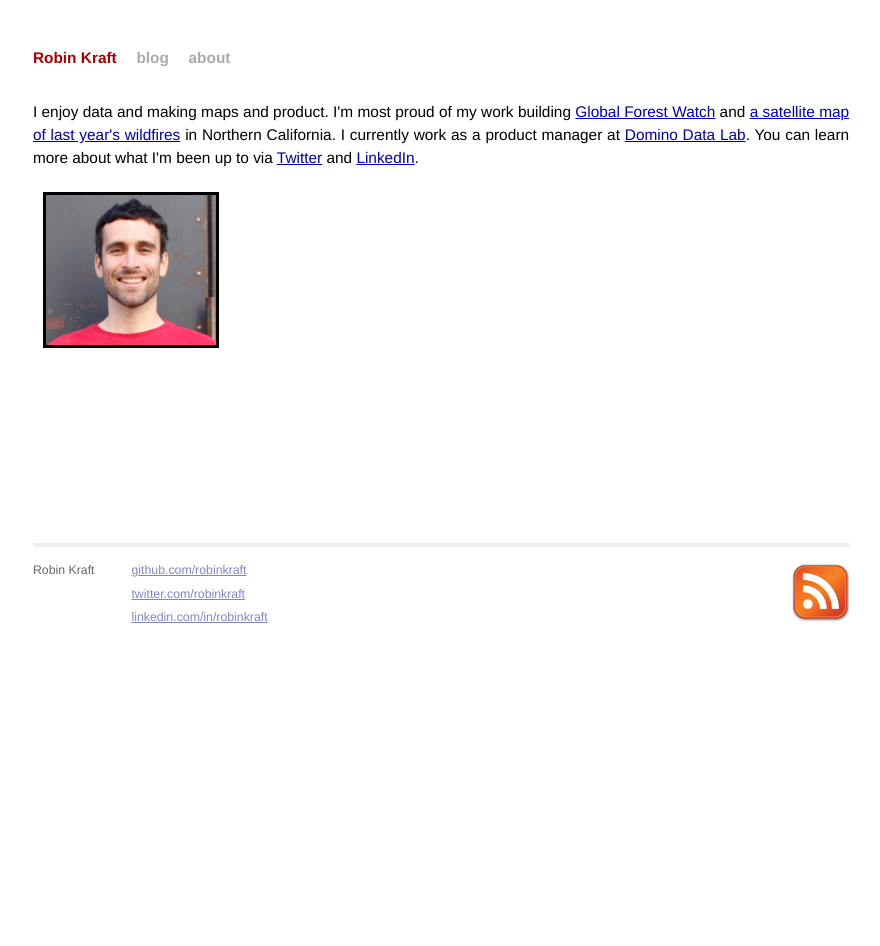
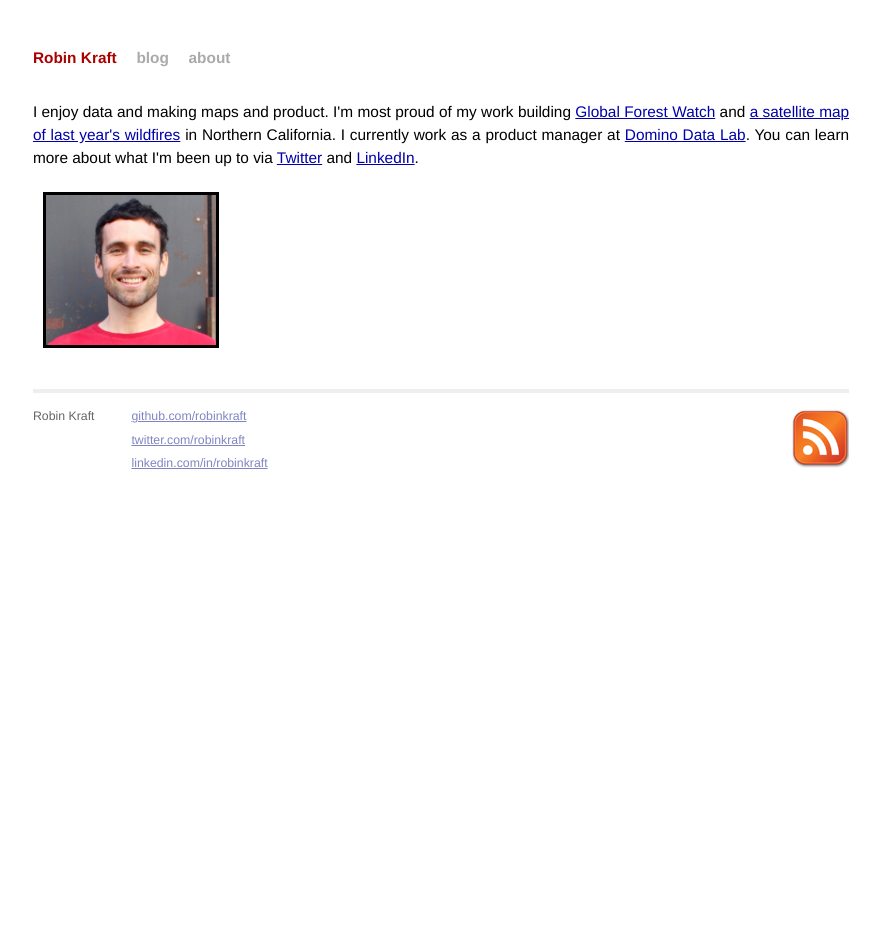
Before and after one commit to robinkraft/robinkraft.github.com, a Jekyll site: the page built from about.html, in a window 1280 px wide. Shown: the whole page, without its empty margins (199-1079 px from the left). Built offline with Jekyll 4.4.1, drawn with Linux system fonts in a browser that asks for light colours.

Commit message:
Remove whitespace

```diff
--- a/about.html
+++ b/about.html
@@ -10,15 +10,3 @@ I currently work as a product manager at <a href="https://www.dominodatalab.com"
 <br />
 <br />
 <img src="/images/robin.jpg" height=150 style="border:3px solid #000000; margin: 0px 10px 10px 10px;" />
-
-<p>
-</p>
-
-<p>
-<br/>
-<br/>
-<br/>
-<br/>
-<br/>
-<br/>
-</p>
```
